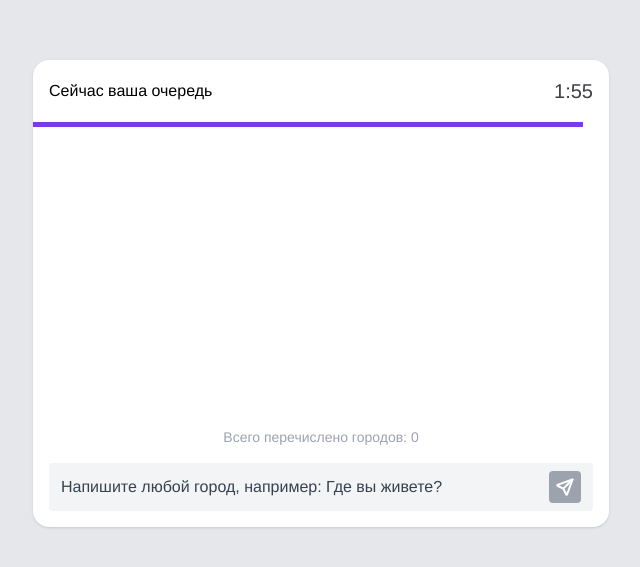
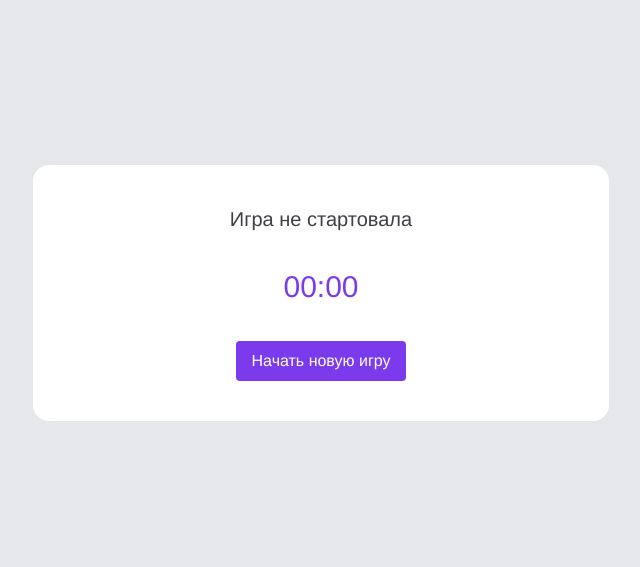
Before and after one commit to dmtrack/quiz, a Next.js app: page /game in a window 1280 px wide. Shown: the part 107-674 px from the top of the page, without its empty margins (319-959 px from the left). Built offline with nearby package versions, Linux system fonts and the light colour scheme.

Commit message:
fix: status

```diff
--- a/src/components/GameOver/GameOver.tsx
+++ b/src/components/GameOver/GameOver.tsx
@@ -1,6 +1,7 @@
 import { useRouter } from 'next/router';
-import { useAppSelector } from '@/store/useRedux';
+import { useAppDispatch, useAppSelector } from '@/store/useRedux';
 import { Button } from '@/components/Button/Button';
+import { citySlice } from '@/store/slices/citySlice';
 
 interface GameOverProps {
     count: number;
@@ -9,9 +10,11 @@ interface GameOverProps {
 
 const GameOver = ({ count, lastCity }: GameOverProps) => {
     const { result, gameIsStarted } = useAppSelector((state) => state.cities);
+    const dispatch = useAppDispatch();
 
     const router = useRouter();
     const onclick = () => {
+        dispatch(citySlice.actions.restart());
         router.push('/');
     };
 
--- a/src/components/InputPanel/InputPanel.tsx
+++ b/src/components/InputPanel/InputPanel.tsx
@@ -4,14 +4,14 @@ import { FormEvent, useEffect, useRef, useState } from 'react';
 import { SendIcon } from '@/assets/icons/SendIcon';
 import { useCities } from '@/hooks/useCities';
 import { useAppDispatch, useAppSelector } from '@/store/useRedux';
-import { citySlice } from '@/store/slices/citySlice';
+import { citySlice, gameIsOver } from '@/store/slices/citySlice';
 
 export const InputPanel = () => {
     const [error, setError] = useState<string>('');
     const [value, setValue] = useState<string>('');
     const { lastChar, cities, hasCity, checkedValue, computerTurn } =
         useCities(value);
-    const { playerTurn, firstTry, usedCities } = useAppSelector(
+    const { playerTurn, firstTry, usedCities, gameIsOver } = useAppSelector(
         (state) => state.cities
     );
     const dispatch = useAppDispatch();
@@ -62,7 +62,7 @@ export const InputPanel = () => {
             dispatch(citySlice.actions.resetTimer());
             dispatch(citySlice.actions.setFirstTry(false));
         }
-        const computerCity = await computerTurn(value, cities);
+        const computerCity = await computerTurn(value, cities, gameIsOver);
 
         if (computerCity) {
             setError('');
--- a/src/components/Timer/Timer.tsx
+++ b/src/components/Timer/Timer.tsx
@@ -6,14 +6,18 @@ import Countdown from 'react-countdown';
 
 export const Timer = () => {
     const dispatch = useAppDispatch();
-    const { timer, playerTurn } = useAppSelector((state) => state.cities);
+    const { timer, playerTurn, result, firstTry } = useAppSelector(
+        (state) => state.cities
+    );
 
     const setGameOver = () => {
-        if (playerTurn) {
+        if (playerTurn && !firstTry) {
             dispatch(citySlice.actions.setResult('playerlose'));
             dispatch(citySlice.actions.gameIsOver());
+        } else if (!playerTurn && !firstTry) {
+            dispatch(citySlice.actions.setResult('playerwin'));
+            dispatch(citySlice.actions.gameIsOver());
         } else {
-            dispatch(citySlice.actions.setResult('playerwin'));
             dispatch(citySlice.actions.gameIsOver());
         }
     };
--- a/src/hooks/useCities.tsx
+++ b/src/hooks/useCities.tsx
@@ -8,9 +8,13 @@ export const useCities = (value: string) => {
     const lastChar = getLastChar(usedCities);
     const checkedValue = value && validateCityName(value);
 
-    const computerTurn = async (value: string, cities: string[]) => {
+    const computerTurn = async (
+        value: string,
+        cities: string[],
+        gameIsOver: boolean
+    ) => {
         const getCity = await findCity(value, cities);
-        if (getCity) {
+        if (getCity && !gameIsOver) {
             dispatch(citySlice.actions.nextTurn());
             dispatch(citySlice.actions.addItem(getCity));
             dispatch(citySlice.actions.resetTimer());
--- a/src/store/slices/citySlice.ts
+++ b/src/store/slices/citySlice.ts
@@ -18,7 +18,7 @@ const initialState: ICitySlice = {
     gameIsOver: false,
     gameIsStarted: false,
     firstTry: true,
-    timer: Date.now() + 60 * 2 * 1000,
+    timer: Date.now() + 3000,
     result: 'draw',
 };
 
@@ -40,19 +40,23 @@ export const citySlice = createSlice({
         setGameStarted: (state) => {
             state.gameIsOver = false;
             state.gameIsStarted = true;
-            state.timer = Date.now() + 60 * 2 * 1000;
+            state.timer = Date.now() + 3000;
             state.playerTurn = true;
             state.firstTry = true;
+        },
+        restart: (state) => {
+            state.usedCities = [];
+            state.result = 'draw';
         },
         setResult: (state, { payload }) => {
             state.result = payload;
         },
         gameIsOver: (state) => {
             state.gameIsOver = true;
-            state.timer = Date.now() + 60 * 2 * 1000;
+            state.timer = Date.now() + 3000;
         },
         resetTimer: (state) => {
-            state.timer = Date.now() + 60 * 2 * 1000;
+            state.timer = Date.now() + 3000;
         },
 
         setFirstTry: (state, { payload }) => {
```
